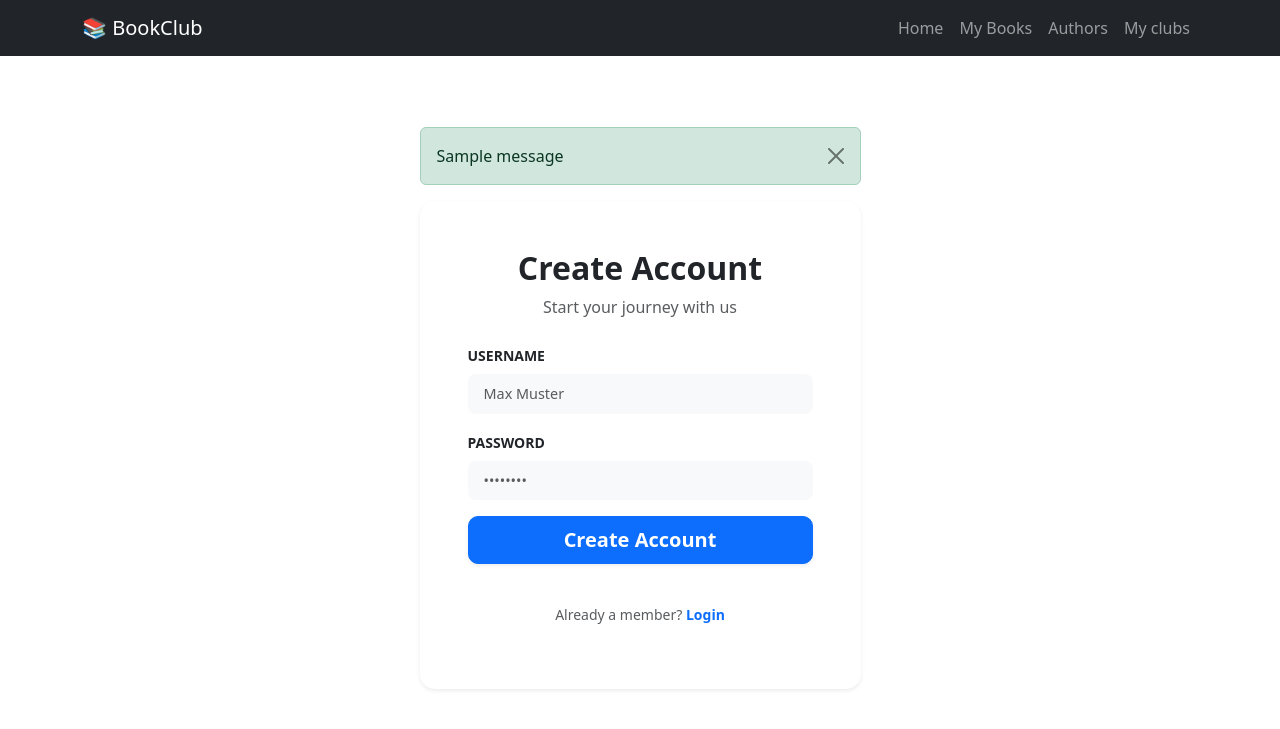
After one commit to landuska/BookClubApp, a Flask app: page /register in a window 1280 px wide. The commit adds this page. Shown: the top 729 px of the page. Run offline with Flask 3, Linux system fonts and the light colour scheme; tables that the repository leaves empty hold one stand-in row (values such as "Sample post"); one stand-in notice (Sample message) is shown.

Commit message:
feat:add options for registration and login

```diff
--- a/app.py
+++ b/app.py
@@ -1,6 +1,7 @@
-from flask import Flask, render_template, request, redirect, Response, url_for, flash
+from flask import Flask, render_template, request, redirect, session, url_for, flash
 from data_manage import DataManager
 from models import *
+from sqlalchemy.exc import SQLAlchemyError
 
 app = Flask(__name__)
 
@@ -11,9 +12,63 @@ db.init_app(app)
 with app.app_context():
     db.create_all()
 
+app.secret_key = 'flashkey'
+data_manager = DataManager()
+
 @app.route('/', methods=['GET'])
-def index()-> str:
+def index():
     return render_template('index.html')
+
+@app.route('/', methods=['POST'])
+def login():
+    username = request.form.get('username').strip().lower()
+    password = request.form.get('password').strip()
+
+    try:
+        user = data_manager.user_authorisation(name=username, password=password)
+        session['user_id'] = user.user_id
+        session['username'] = user.name
+
+        flash(f"Welcome back, {user.name}!")
+        return redirect(url_for('user_page', username=user.name))
+
+    except ValueError as e:
+        flash(str(e))
+        return redirect(url_for('index'))
+
+@app.route('/user/<username>')
+def user_page(username):
+    return render_template('user_page.html', username=username)
+
+@app.route('/register', methods=['GET', 'POST'])
+def register():
+    if request.method == 'POST':
+        username = request.form.get('username').strip().lower()
+        password = request.form.get('password').strip()
+
+        if not username or not password:
+            flash("Please fill in all fields")
+            return redirect(url_for('register'))
+
+        try:
+            data_manager.add_user(name=username, password=password)
+            flash(f"User '{username}' was created successfully")
+            return redirect(url_for('index'))
+
+        except ValueError as e:
+            flash(str(e))
+
+        except SQLAlchemyError as e:
+            flash(f"Database error: {str(e)}")
+
+        except Exception:
+            flash("Some error occurred. Please try again.")
+
+        return render_template('register.html')
+
+    if request.method == 'GET':
+        return render_template('register.html')
+
 
 @app.errorhandler(404)
 def page_not_found(error):
--- a/templates/404.html
+++ b/templates/404.html
@@ -9,7 +9,7 @@
             <p class="text-muted mb-4">
                 The page you are looking for doesn't exist or has been moved.
             </p>
-            <a href="/" class="btn btn-primary px-4 py-2">Return Home</a>
+            <a href="{{ url_for('index') }}" class="btn btn-primary px-4 py-2">Return Home</a>
         </div>
     </div>
 </div>
--- a/templates/500.html
+++ b/templates/500.html
@@ -10,7 +10,7 @@
                 We're experiencing an internal server problem.<br>Please try again later or contact the administrator.
             </p>
             <div class="d-flex justify-content-center gap-2">
-                <a href="/" class="btn btn-outline-dark px-4 py-2">Home</a>
+                <a href="{{ url_for('index') }}" class="btn btn-outline-dark px-4 py-2">Home</a>
                 <button onclick="location.reload()" class="btn btn-primary px-4 py-2">Try Again</button>
             </div>
         </div>
--- a/templates/base.html
+++ b/templates/base.html
@@ -21,8 +21,8 @@
             <ul class="navbar-nav ms-auto">
                 <li class="nav-item"><a class="nav-link" href="/">Home</a></li>
                 <li class="nav-item"><a class="nav-link" href="/books">My Books</a></li>
-                <li class="nav-item"><a class="nav-link" href="/communities">Clubs</a></li>
-                <li class="nav-item"><a class="nav-link btn btn-primary btn-sm ms-lg-2 text-white" href="/login">Login</a></li>
+                <li class="nav-item"><a class="nav-link" href="/authors">Authors</a></li>
+                <li class="nav-item"><a class="nav-link" href="/communities">My clubs</a></li>
             </ul>
         </div>
     </div>
--- /dev/null
+++ b/templates/register.html
@@ -0,0 +1,60 @@
+{% extends "base.html" %}
+
+{% block title %}Register | BookClub{% endblock %}
+
+{% block content %}
+<div class="container">
+    <div class="row justify-content-center align-items-center" style="min-height: 80vh; padding: 2rem 0;">
+        <div class="col-md-5">
+
+            {% with messages = get_flashed_messages(with_categories=true) %}
+                {% if messages %}
+                    {% for category, message in messages %}
+                        <div class="alert alert-{{ category }} alert-dismissible fade show" role="alert">
+                            {{ message }}
+                            <button type="button" class="btn-close" data-bs-dismiss="alert" aria-label="Close"></button>
+                        </div>
+                    {% endfor %}
+                {% endif %}
+            {% endwith %}
+
+            <div class="card shadow-sm border-0" style="border-radius: 15px;">
+                <div class="card-body p-5">
+                    <div class="text-center mb-4">
+                        <h2 class="fw-bold">Create Account</h2>
+                        <p class="text-muted">Start your journey with us</p>
+                    </div>
+
+                    <form action="{{ url_for('register') }}" method="POST">
+                        <div class="mb-3">
+                            <label for="username" class="form-label small fw-bold text-uppercase">Username</label>
+                            <input type="text" name="username" id="username"
+                                   class="form-control form-control-lg bg-light border-0"
+                                   placeholder="Max Muster" required style="font-size: 0.9rem;">
+                        </div>
+
+
+                        <div class="mb-3">
+                            <label for="password" class="form-label small fw-bold text-uppercase">Password</label>
+                            <input type="password" name="password" id="password"
+                                   class="form-control form-control-lg bg-light border-0"
+                                   placeholder="••••••••" required style="font-size: 0.9rem;">
+                        </div>
+
+                        <button type="submit" class="btn btn-primary btn-lg w-100 mb-3 shadow-sm"
+                                style="border-radius: 10px; font-weight: 600;">
+                            Create Account
+                        </button>
+                    </form>
+
+                    <div class="text-center mt-4">
+                        <p class="text-muted small">
+                            Already a member? <a href="{{ url_for('index') }}" class="text-decoration-none fw-bold">Login</a>
+                        </p>
+                    </div>
+                </div>
+            </div>
+        </div>
+    </div>
+</div>
+{% endblock %}
```
Also changed, not shown: data_manage.py (+10 -1 lines), templates/index.html (+14 -3 lines), templates/user_page.html (added, +40 -0 lines).
